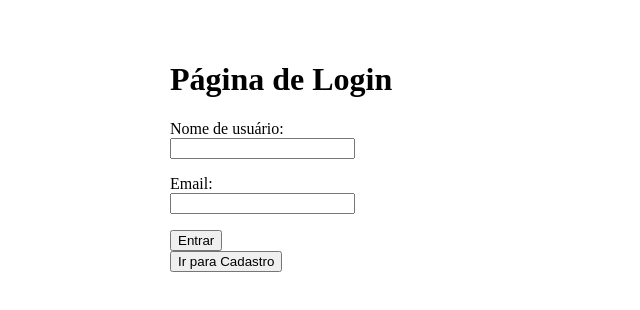
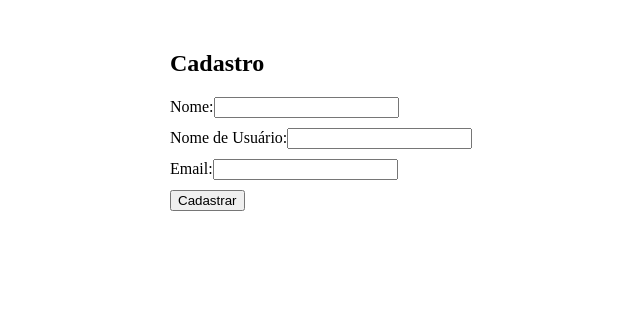
Before and after one commit to VitoriaMaglio/access-control-react, a React app in the folder access-control-cp/: page /cadastro in a window 1280 px wide. Before the commit this address led to /. Shown: the top 310 px of the page, without its empty margins (270-910 px from the left). Built offline with nearby package versions, Linux system fonts and the light colour scheme; the HTML template or start-up script is replaced by a standard one.

Commit message:
Envolvendo  App com AuthProvider

```diff
--- a/access-control-cp/src/main.tsx
+++ b/access-control-cp/src/main.tsx
@@ -1,16 +1,12 @@
 import React from "react";
 import ReactDOM from "react-dom/client";
-import { BrowserRouter, Routes, Route, Navigate } from "react-router-dom";
-import Login from "./routes/Login";
+import App from "./App";
+import { AuthProvider } from "./context";
 
 ReactDOM.createRoot(document.getElementById("root")!).render(
   <React.StrictMode>
-    <BrowserRouter>
-      <Routes>
-        <Route path="/" element={<Login />} />
-
-        <Route path="*" element={<Navigate to="/" replace />} />
-      </Routes>
-    </BrowserRouter>
+    <AuthProvider>
+      <App />
+    </AuthProvider>
   </React.StrictMode>
 );
```
